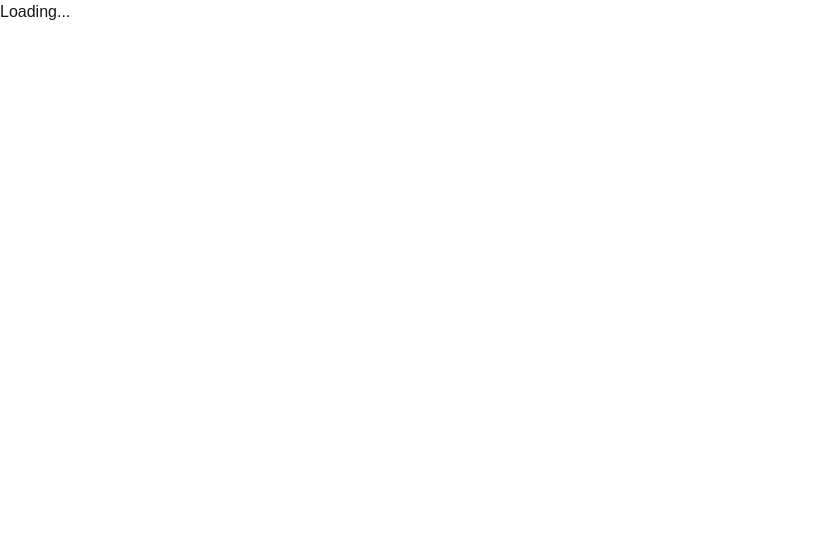
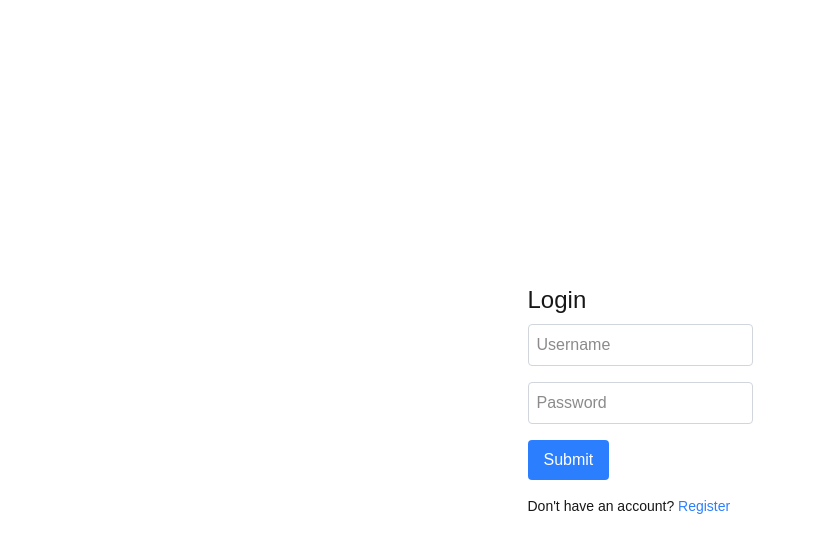
Before and after one commit to surya-s-1/todo, a Next.js app: page /todo/login in a window 1280 px wide. Before the commit this address had no page. Shown: the top 552 px of the page, without its empty margins (0-815 px from the left). Built offline with nearby package versions, Linux system fonts and the light colour scheme.

Commit message:
small login register routing issue fixed

```diff
--- a/src/pages/_app.tsx
+++ b/src/pages/_app.tsx
@@ -5,7 +5,7 @@
 import Head from "next/head";
 
 export default function App({ Component, pageProps, router }: AppProps) {
-	const publicRoutes = ['/todo/login', '/todo/register']
+	const publicRoutes = ['/login', '/register']
 	const isProtectedRoute = !publicRoutes.includes(router.pathname)
 
 	return (
--- a/src/pages/login.tsx
+++ b/src/pages/login.tsx
@@ -68,7 +68,7 @@
                         Submit
                     </button>
                     <span className='text-sm'>
-                        Don't have an account? <a href='/register' className='text-blue-500'>Register</a>
+                        Don't have an account? <a href='/todo/register' className='text-blue-500'>Register</a>
                     </span>
                 </form>
             </div>
--- a/src/pages/register.tsx
+++ b/src/pages/register.tsx
@@ -64,7 +64,7 @@
                         Register
                     </button>
                     <span className='text-sm'>
-                        Already have an account? <a href='/login' className='text-blue-500'>Login</a>
+                        Already have an account? <a href='/todo/login' className='text-blue-500'>Login</a>
                     </span>
                 </form>
             </div>
--- a/src/wrappers/AuthWrapper.tsx
+++ b/src/wrappers/AuthWrapper.tsx
@@ -29,6 +29,8 @@
             const currentTime = Date.now()
 
             if (expTime < currentTime) {
+                localStorage.removeItem('access_token')
+                localStorage.removeItem('refresh_token')
                 router.push('/login')
                 return
             }
```
